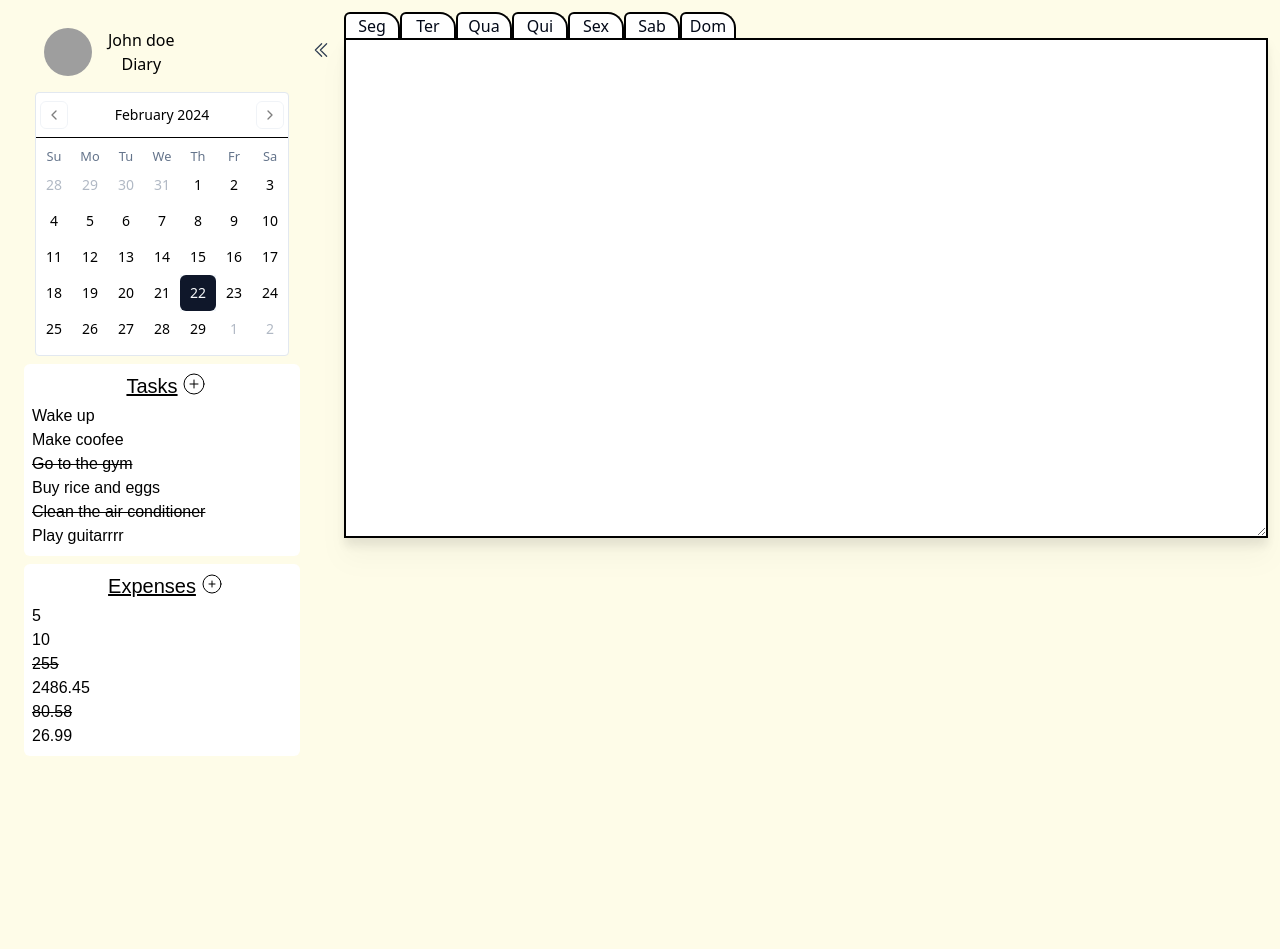
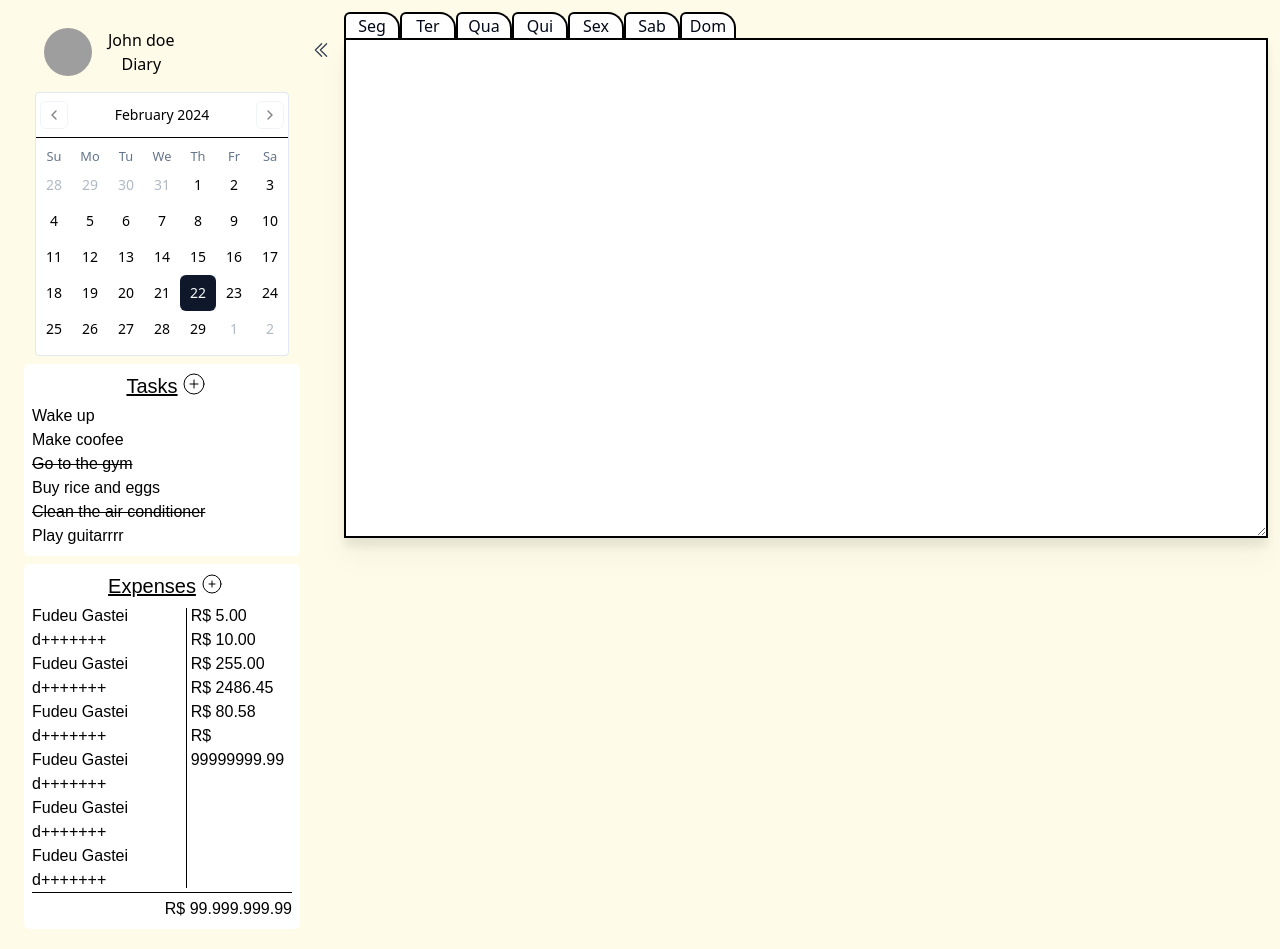
Before and after one commit to brunojustino/mydiary-fe, a Next.js app: page / in a window 1280 px wide. Before the commit the page ends 800 px from the top, so only its background shows below. Built offline with nearby package versions, Linux system fonts and the light colour scheme; grey boxes are pictures that could not be loaded; a web font is replaced by a local one.

Commit message:
Expenses initial layout

```diff
--- a/app/SideBar/Expenses/Expense/page.tsx
+++ b/app/SideBar/Expenses/Expense/page.tsx
@@ -51,16 +51,9 @@ const ExpenseItem = ({
   const expenseDisplay = () => {
     return (
       <>
-        <span
-          className={cn({
-            "line-through": expense.paid, //hover:no-underline
-            "hover:line-through": !expense.paid,
-          })}
-          onClick={handleExpenseClick}
-        >
-          {expense.value}
-        </span>
         <div className="flex">
+          Fudeu Gastei d+++++++
+          {/* <div className="flex">
             <SquarePenIcon
               className="w-5 h-5 hidden group-hover:block hover:scale-110 "
               onClick={handleEditExpenseClick}
@@ -69,6 +62,7 @@ const ExpenseItem = ({
               className="w-5 h-5 hidden group-hover:block hover:scale-110 "
               onClick={handleDeleteExpenseClick}
             />
+          </div> */}
         </div>
       </>
     );
@@ -110,4 +104,16 @@ const ExpenseItem = ({
   return <>{!displayInput ? expenseDisplay() : inputDisplay()}</>;
 };
 
+// line trhought logic
+// {/* <span
+// className={cn({
+//   "line-through": expense.paid, //hover:no-underline
+//   "hover:line-through": !expense.paid,
+//   "flex justify-start w-20": true,
+// })}
+// onClick={handleExpenseClick}
+// >
+// {/* {` R$ ${expense.value.toFixed(2)}`} */}
+// </span> */}
+
 export default ExpenseItem;
--- a/app/SideBar/Expenses/page.tsx
+++ b/app/SideBar/Expenses/page.tsx
@@ -29,7 +29,7 @@ const Expenses = ({ collapsed, setCollapsed, className }: Props) => {
     { id: 3, value: 255.0, paid: true },
     { id: 4, value: 2486.45, paid: false },
     { id: 5, value: 80.58, paid: true },
-    { id: 6, value: 26.99, paid: false },
+    { id: 6, value: 99999999.99, paid: false },
   ]);
 
   const [showAddExpense, setShowAddExpense] = useState<boolean>(false);
@@ -91,10 +91,12 @@ const Expenses = ({ collapsed, setCollapsed, className }: Props) => {
         </div>
       </div>
 
+      <div className="flex  border-b-[1px] border-black justify-between">
         <ul>
           {expensesList.map((expense) => {
             return (
               <li key={expense.id} className="flex justify-between group">
+                <div className="flex w-full justify-between">
                   {!collapsed && (
                     <ExpenseItem
                       key={expense.id}
@@ -105,6 +107,7 @@ const Expenses = ({ collapsed, setCollapsed, className }: Props) => {
                       setNewExpenseValue={setNewExpenseValue}
                     />
                   )}
+                </div>
               </li>
             );
           })}
@@ -140,6 +143,16 @@ const Expenses = ({ collapsed, setCollapsed, className }: Props) => {
             </div>
           )}
         </ul>
+        <div className="border-r-[1px] border-black m-1"></div>
+        <ul className="w-18">
+          {expensesList.map((expense) => {
+            return (
+              <li key={expense.id}> {`R$ ${expense.value.toFixed(2)} `}</li>
+            );
+          })}
+        </ul>
+      </div>
+      <div className="flex justify-end">R$ 99.999.999.99</div>
     </li>
   );
 };
```
Lines whose indentation alone changed are shown as unchanged.
